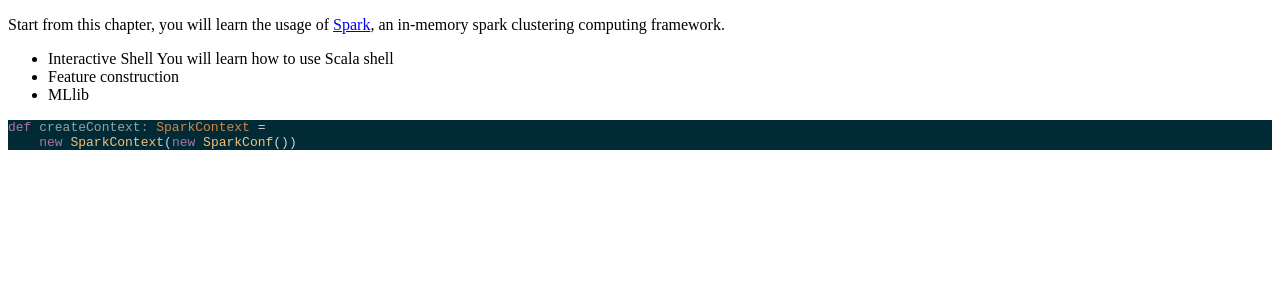
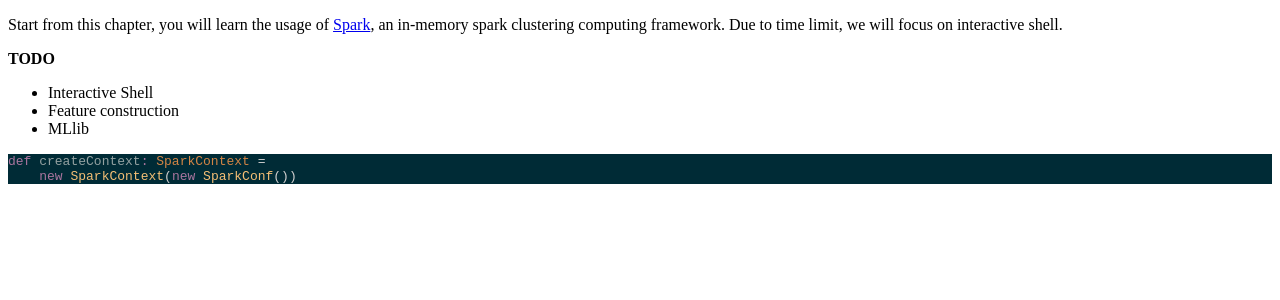
Before and after one commit to sumowll/BD4H-Bootcamp, a Jekyll site: the page built from web/spark.md, in a window 1280 px wide. Shown: the top 300 px of the page. Built offline with Jekyll 4.4.1, drawn with Linux system fonts in a browser that asks for light colours.

Commit message:
fix merge

```diff
--- a/web/spark.md
+++ b/web/spark.md
@@ -6,10 +6,11 @@ navigation:
   section: [2]
 ---
 
-Start from this chapter, you will learn the usage of [Spark](http://spark.apache.org), an in-memory spark clustering computing framework.
+Start from this chapter, you will learn the usage of [Spark](http://spark.apache.org), an in-memory spark clustering computing framework. Due to time limit, we will focus on interactive shell.
 
+
+**TODO**
 - Interactive Shell
-  You will learn how to use Scala shell
 - Feature construction
 - MLlib
 
```
Also changed, not shown: 1 other file.
